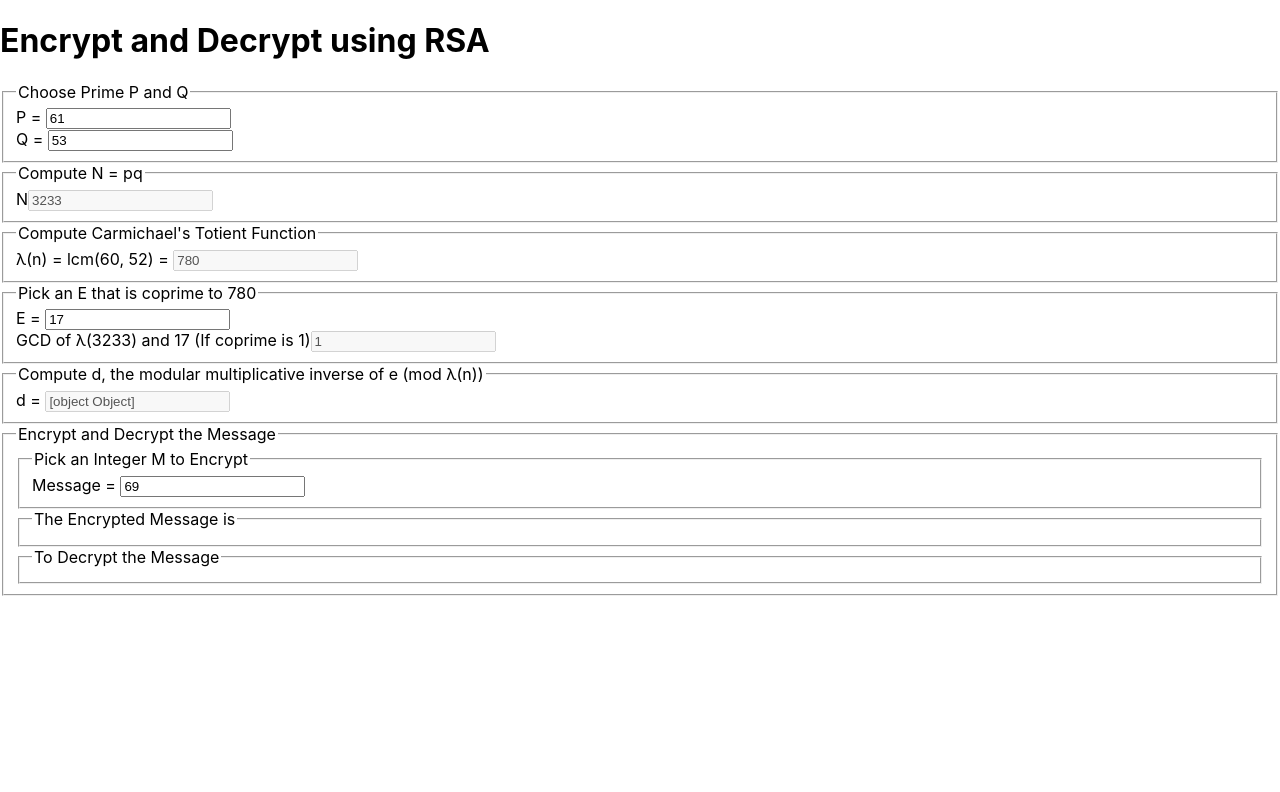
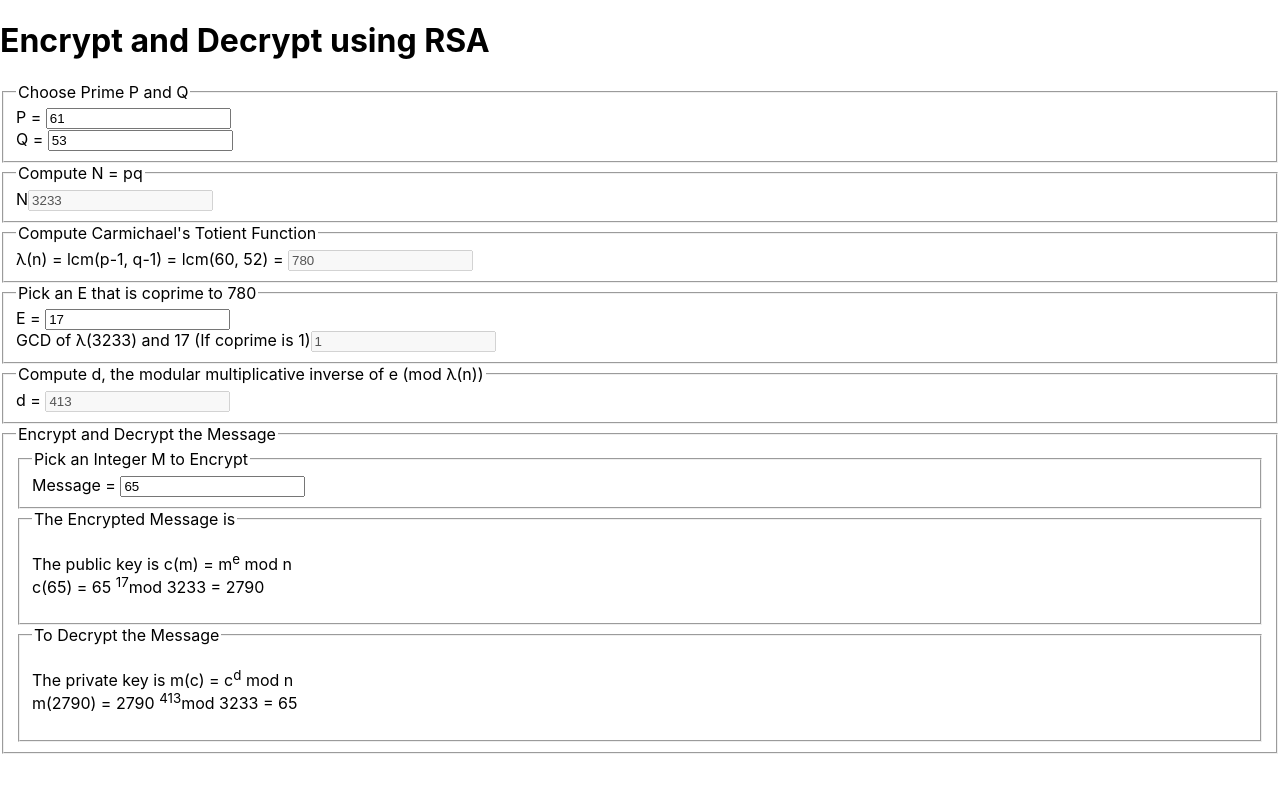
Before and after one commit to HSchmale16/RSA-React, a React (Create React App) app: page / in a window 1280 px wide. Shown: the top 792 px of the page. Built offline with nearby package versions, Linux system fonts and the light colour scheme.

Commit message:
get to basic level

```diff
--- a/src/App.js
+++ b/src/App.js
@@ -41,12 +41,49 @@ function extended_gcd(a, b) {
   return res;
 }
 
+/** computes ax (mod n) == 1 */
+function inverse(a, n) {
+  let t = 0n;
+  let new_t = 1n;
+  let r = n;
+  let new_r = a;
+
+  while (new_r !== 0n) {
+    let quot = r / new_r;
+
+    [t, new_t] = [new_t, t - quot * new_t];
+    [r, new_r] = [new_r, r - quot * new_r];
+  }
+
+  if (r > 1) {
+    return "ERROR"
+  }
+
+  if (t < 0) {
+    t = t + n;
+  }
+
+  return t;
+}
+
+function powmod(b, e, m) {
+  let c = 1n;
+  let eprime = 0;
+
+  do {
+    eprime += 1;
+    c = (b * c) % m;
+  } while (eprime < e);
+
+  return c;
+}
+
 function RSAExample() {
   const formInitialState = {
     p: 61n,
     q: 53n,
     e: 17n,
-    m: 69n // nice!!! : the message
+    m: 65n // nice!!! : the message
   }
 
   const [inputValues, dispatchFormValue] = useReducer(
@@ -66,7 +103,9 @@ function RSAExample() {
 
   const gcdETotient = gcd(e, totient);
 
-  const d = extended_gcd(e, totient);
+  const d = inverse(e, totient);
+
+  const c = powmod(m, e, n);
 
   /* React form bullshit */
 
@@ -107,7 +146,7 @@ function RSAExample() {
         Compute Carmichael's Totient Function
       </legend>
 
-      <label htmlFor="totient">λ(n) = lcm({p1.toString()}, {q1.toString()}) = </label>
+      <label htmlFor="totient">λ(n) = lcm(p-1, q-1) = lcm({p1.toString()}, {q1.toString()}) = </label>
       <input name="totient" value={totient.toString()} disabled/>
     </fieldset>
 
@@ -145,10 +184,21 @@ function RSAExample() {
 
       <fieldset>
         <legend>The Encrypted Message is</legend>
+
+        <p>
+          The public key is c(m) = m<sup>e</sup> mod n<br/>
+            c({m.toString()}) = {m.toString()} <sup>{e.toString()}</sup>
+            mod {n.toString()} = {c.toString()}
+        </p>
       </fieldset>
 
       <fieldset>
         <legend>To Decrypt the Message</legend>
+        <p>
+          The private key is m(c) = c<sup>d</sup> mod n<br/>
+            m({c.toString()}) = {c.toString()} <sup>{d.toString()}</sup>
+            mod {n.toString()} = {powmod(c, d, n).toString()}
+        </p>
       </fieldset>
 
     </fieldset>
```
